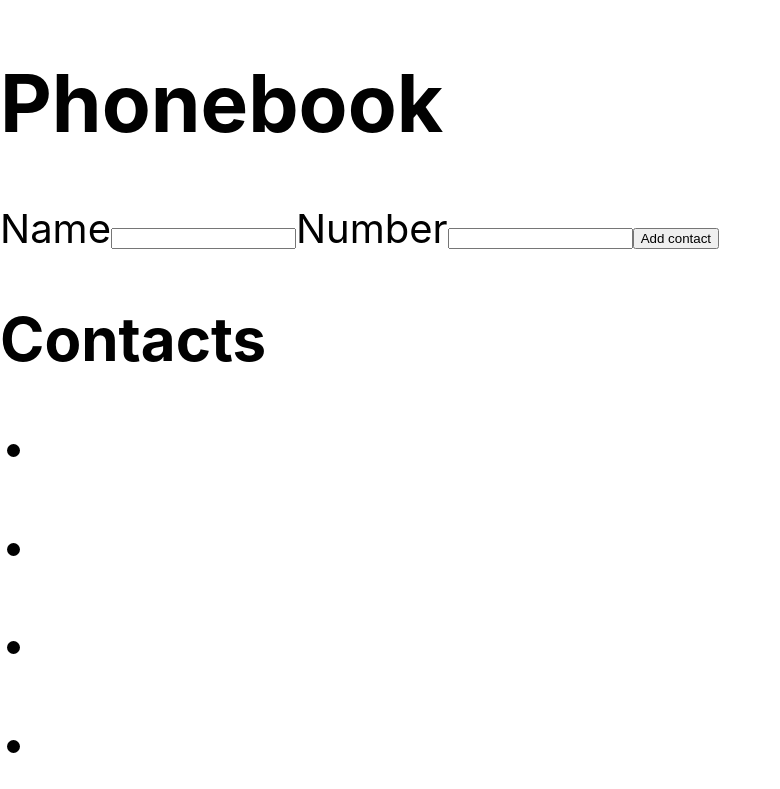
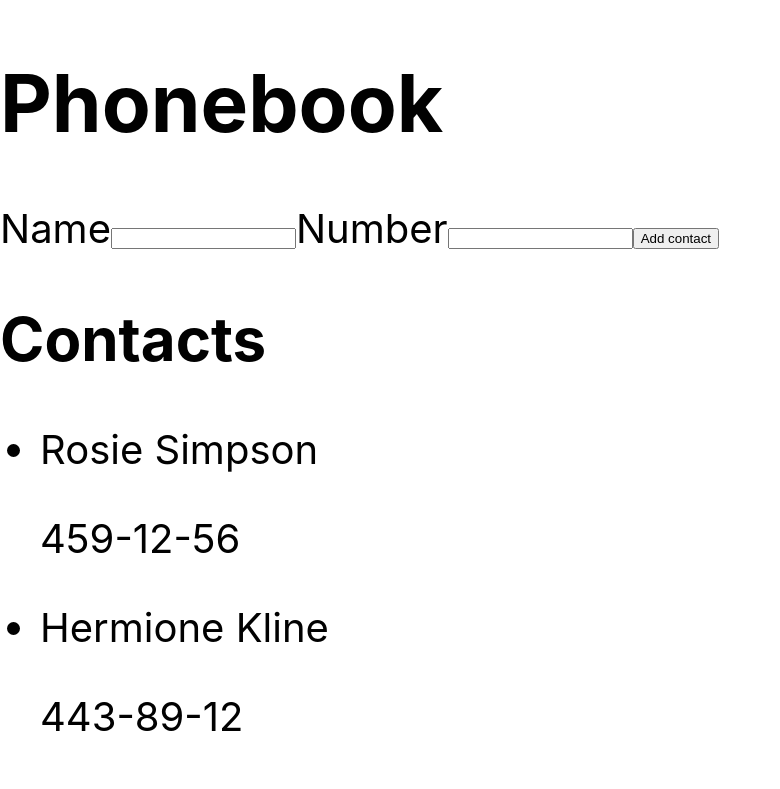
Before and after one commit to jokerav/goit-react-hw-02-phonebook, a React (Create React App) app: page / in a window 1280 px wide. Shown: the top 789 px of the page, without its empty margins (0-780 px from the left). Built offline with nearby package versions, Linux system fonts and the light colour scheme.

Commit message:
Update Contact.jsx

```diff
--- a/src/components/ContactList/Contact.jsx
+++ b/src/components/ContactList/Contact.jsx
@@ -1,7 +1,10 @@
-const Contact = ({ name, number }) => (
-  <li>
-    <p>{name}</p>
-    <p>{number} </p>
-  </li>
-);
+const Contact = ({ contact }) => {
+  const { name, number } = contact;
+  return (
+    <li>
+      <p>{name}</p>
+      <p>{number} </p>
+    </li>
+  );
+};
 export default Contact;
```
